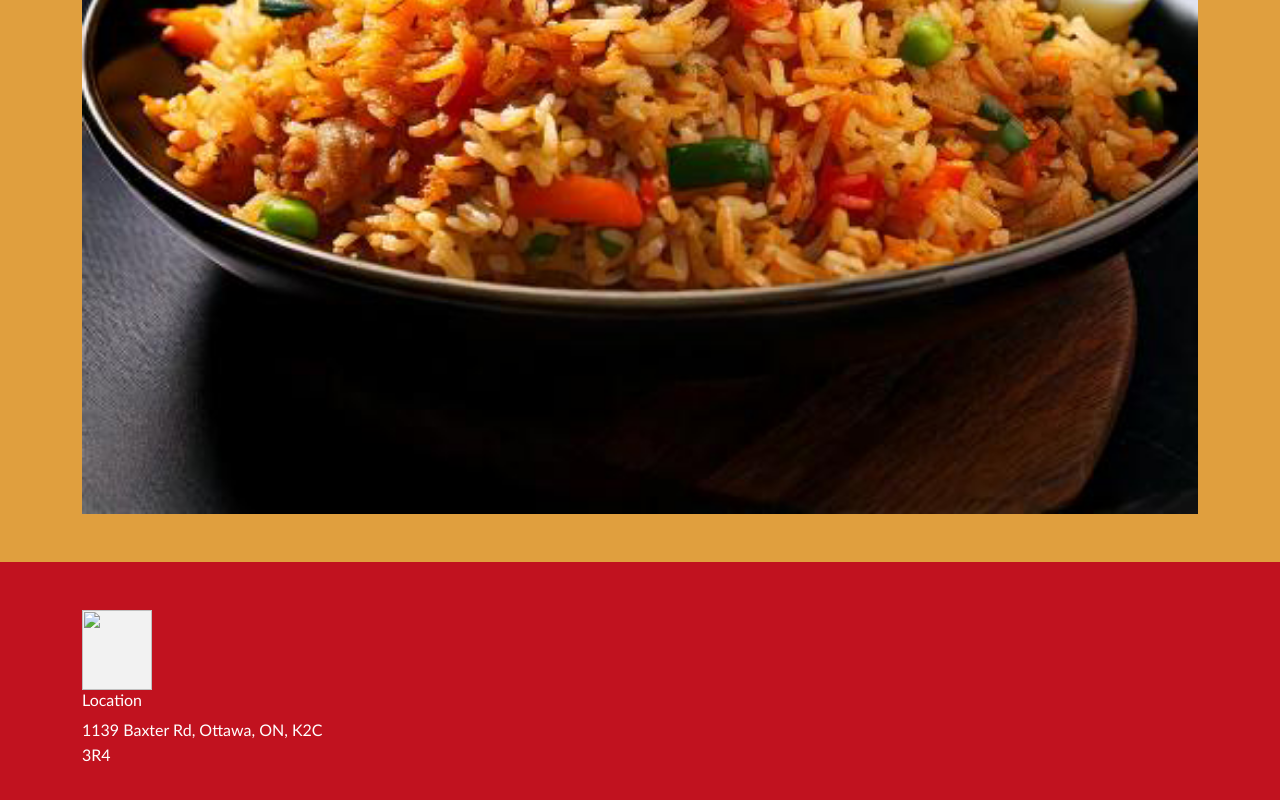
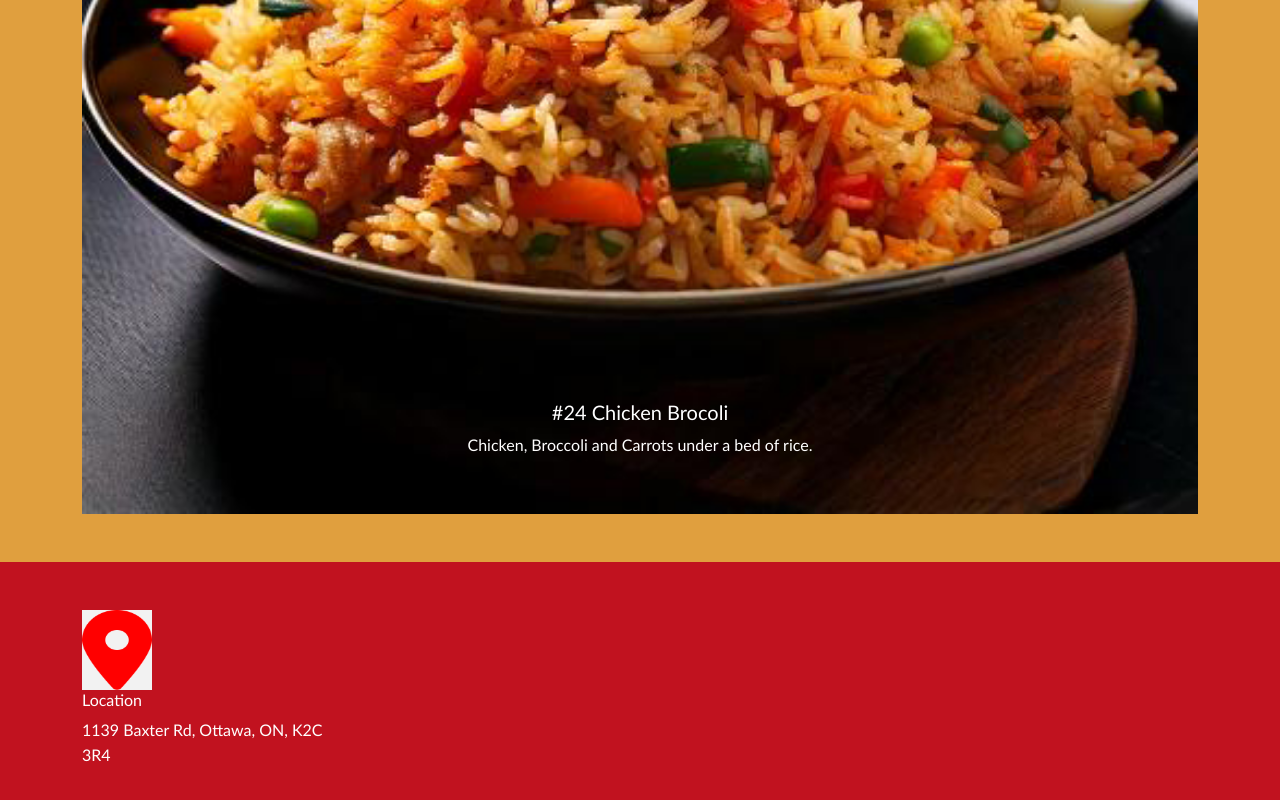
Before and after one commit to Bill0118/dsn1713-final, a website: page pages/menu.html in a window 1280 px wide. Shown: the part 730-1530 px from the top of the page. Drawn offline with nearby package versions, Linux system fonts and the light colour scheme; a web font is replaced by a local one.

Commit message:
update index.html

```diff
--- a/pages/menu.html
+++ b/pages/menu.html
@@ -41,6 +41,10 @@
         <div class="carousel-inner">
           <div class="carousel-item active">
             <img src="../images/rice-dish.jpg" class="d-flex w-100" alt="...">
+            <div class="carousel-caption d-none d-md-block">
+              <h5>#24 Chicken Brocoli</h5>
+              <p>Chicken, Broccoli and Carrots under a bed of rice.</p>
+            </div>
           </div>
           <div class="carousel-item">
             <img src="../images/soup-dish.jpg" class="d-flex w-100" alt="...">
@@ -67,7 +71,7 @@
         <div class="container py-5">
             <div class="row">
                 <div class="col-lg-3">
-                    <img class="bg-light" src="images/location-icon.png" width="70" height="80" alt="">
+                    <img class="bg-light" src="../images/location-icon.png" width="70" height="80" alt="">
                     <h6 class="h6">Location</h6>
                     <p>1139 Baxter Rd, Ottawa, ON, K2C 3R4</p>
                 </div>
```
Also changed, not shown: index.html (+2 -2 lines), pages/order.html (+1 -1 lines).
